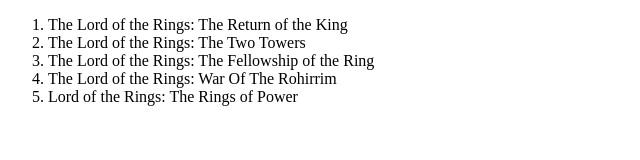
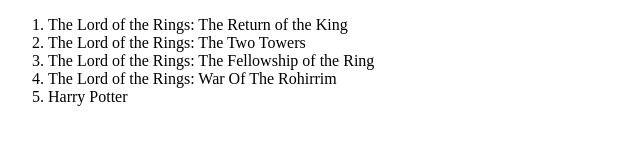
Before and after one commit to emilesherrott/my-first-repo, a plain HTML site: page index.html in a window 1280 px wide. Shown: the whole page, without its empty margins (0-640 px from the left). Drawn offline with Linux system fonts and the light colour scheme.

Commit message:
Emile add new film

```diff
--- a/index.html
+++ b/index.html
@@ -11,7 +11,7 @@
         <li>The Lord of the Rings: The Two Towers</li>
         <li>The Lord of the Rings: The Fellowship of the Ring</li>
         <li>The Lord of the Rings: War Of The Rohirrim</li>
-        <li>Lord of the Rings: The Rings of Power</li>
+        <li>Harry Potter</li>
     </ol>
 </body>
 </html>
```
